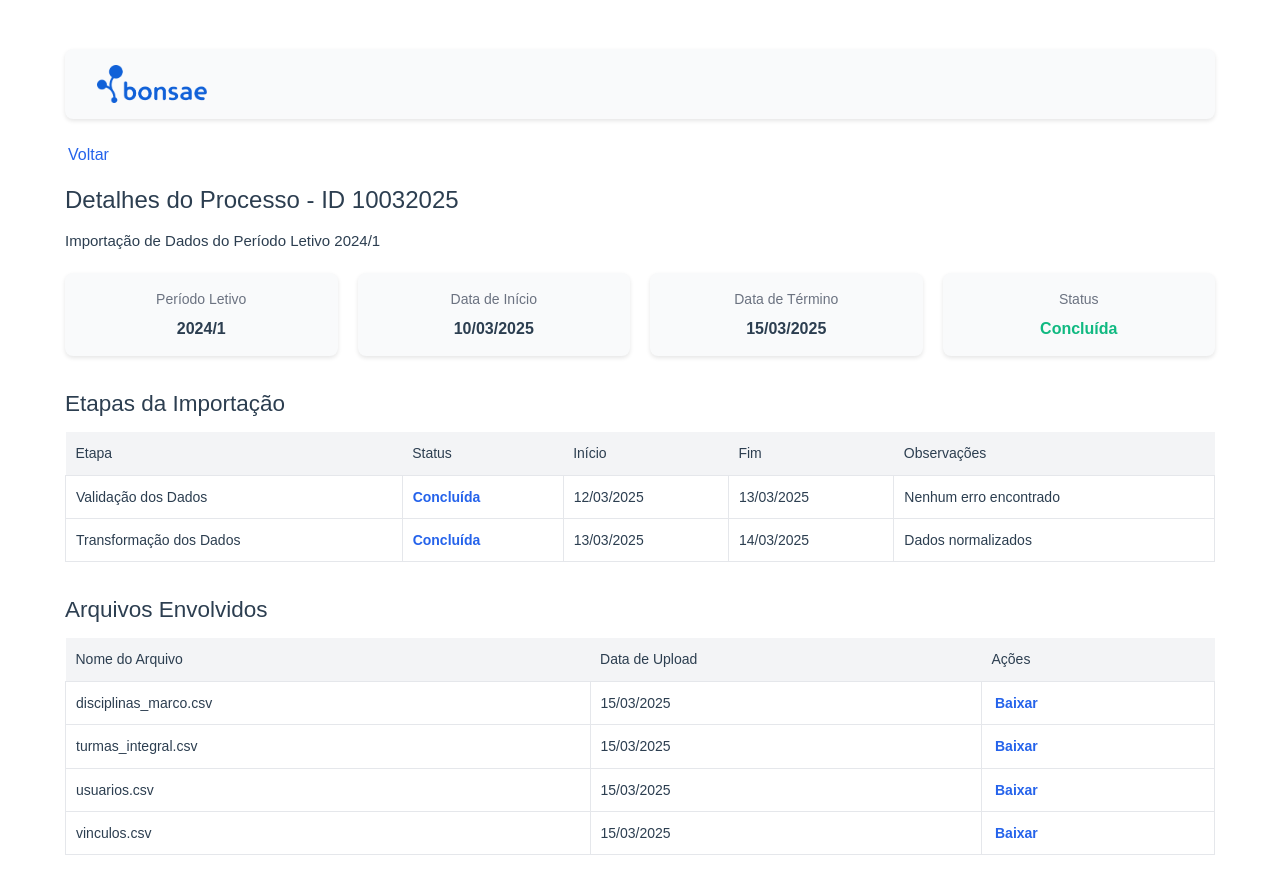
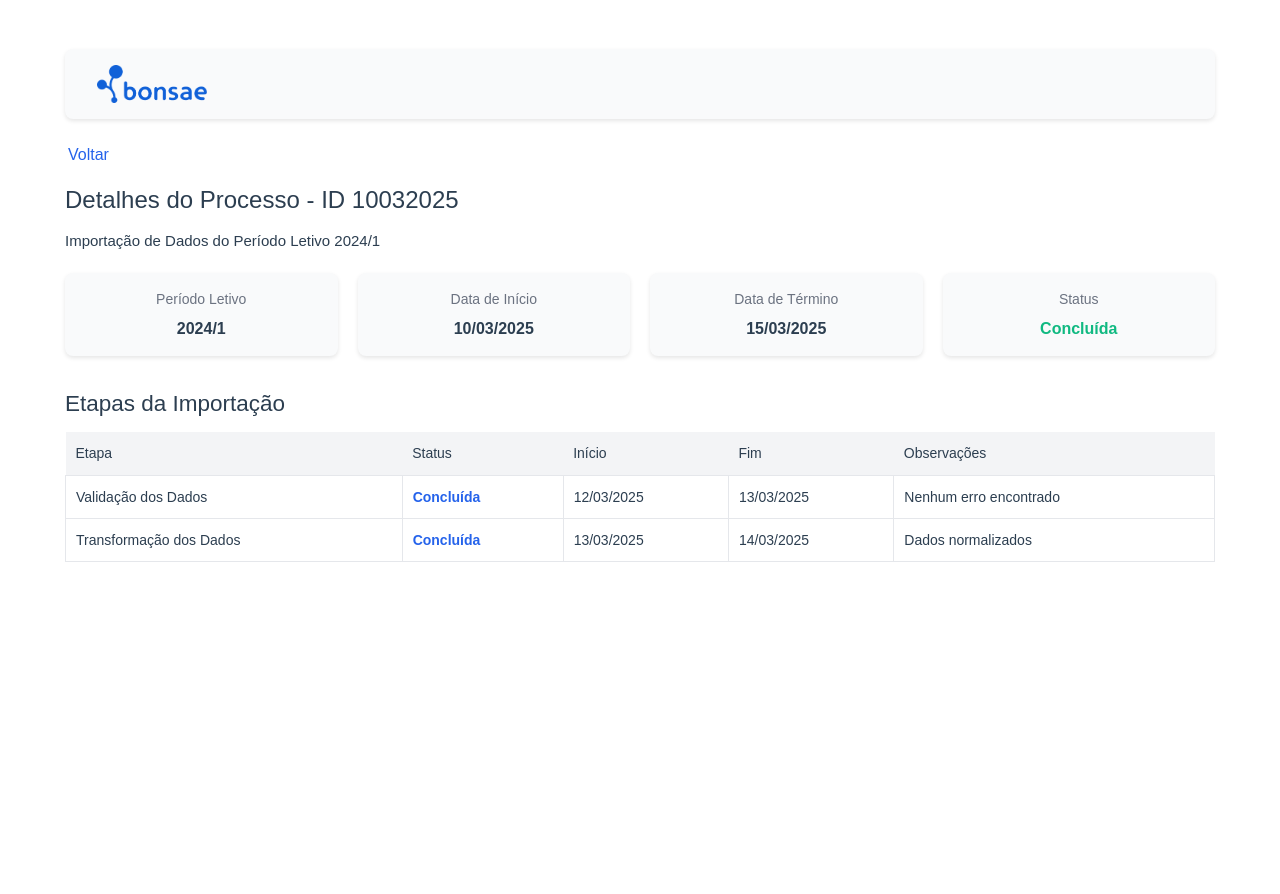
Before and after one commit to ByteCarlos/bonsae-import-manager-web, a Vue app: page /detalhes in a window 1280 px wide. Shown: the top 894 px of the page. After the commit the page ends 800 px from the top, so only its background shows below. Built offline with nearby package versions, Linux system fonts and the light colour scheme.

Commit message:
Ref: Remove seção de arquivos envolvidos e formata entrada de data nos campos de Data Inicial e Data Final

```diff
--- a/src/views/ProcessoView.vue
+++ b/src/views/ProcessoView.vue
@@ -64,41 +64,5 @@
         </tbody>
       </table>
     </div>
-
-
-    <div class="arquivos-envolvidos">
-      <h2>Arquivos Envolvidos</h2>
-      <table class="tabela-arquivos">
-        <thead>
-          <tr>
-            <th>Nome do Arquivo</th>
-            <th>Data de Upload</th>
-            <th>Ações</th>
-          </tr>
-        </thead>
-        <tbody>
-          <tr>
-            <td>disciplinas_marco.csv</td>
-            <td>15/03/2025</td>
-            <td><a href="#" class="baixar">Baixar</a></td>
-          </tr>
-          <tr>
-            <td>turmas_integral.csv</td>
-            <td>15/03/2025</td>
-            <td><a href="#" class="baixar">Baixar</a></td>
-          </tr>
-          <tr>
-            <td>usuarios.csv</td>
-            <td>15/03/2025</td>
-            <td><a href="#" class="baixar">Baixar</a></td>
-          </tr>
-          <tr>
-            <td>vinculos.csv</td>
-            <td>15/03/2025</td>
-            <td><a href="#" class="baixar">Baixar</a></td>
-          </tr>
-        </tbody>
-      </table>
-    </div>
   </div>
 </template>
--- a/src/views/viewSecundaria.vue
+++ b/src/views/viewSecundaria.vue
@@ -35,22 +35,16 @@
                 />
               </div>
               <div class="input-group">
-                <label for="identificacao" class="form-label"
-                  >identificação</label
-                >
-                <input type="text" id="identificacao" class="form-input" placeholder="Ex: 10032025"/>
-              </div>
-              <div class="input-group">
                 <label for="DataInicio" class="form-label"
                   >Data Inicial</label
                 >
-                <input type="text" id="dataInicial" class="form-input" placeholder="Ex: 01/2025"/>
+                <input type="text" id="dataInicial" class="form-input" placeholder="Ex: 01/01/2025" @input="formatDateInput($event)" maxlength="10"/>
               </div>
               <div class="input-group">
                 <label for="dataFinal" class="form-label"
                   >Data Final</label
                 >
-                <input type="text" id="dataFinal" class="form-input" placeholder="Ex: 03/2025" />
+                <input type="text" id="dataFinal" class="form-input" placeholder="Ex: 01/01/2025" @input="formatDateInput($event)" maxlength="10"/>
               </div>
             </div>
             <button class="form-button">Continuar</button>
@@ -571,8 +565,12 @@ export default {
       };
       reader.readAsText(selectedFile);
     },
-
-
+    formatDateInput(event) {
+      let value = event.target.value.replace(/\D/g, '');
+      if (value.length > 2) value = value.slice(0,2) + '/' + value.slice(2);
+      if (value.length > 5) value = value.slice(0,5) + '/' + value.slice(5,9);
+      event.target.value = value.slice(0, 10);
+    },
     submitData() {
 
       console.log("Submetendo dados:", this.tableDataByTab[this.tab].tableData);
```
